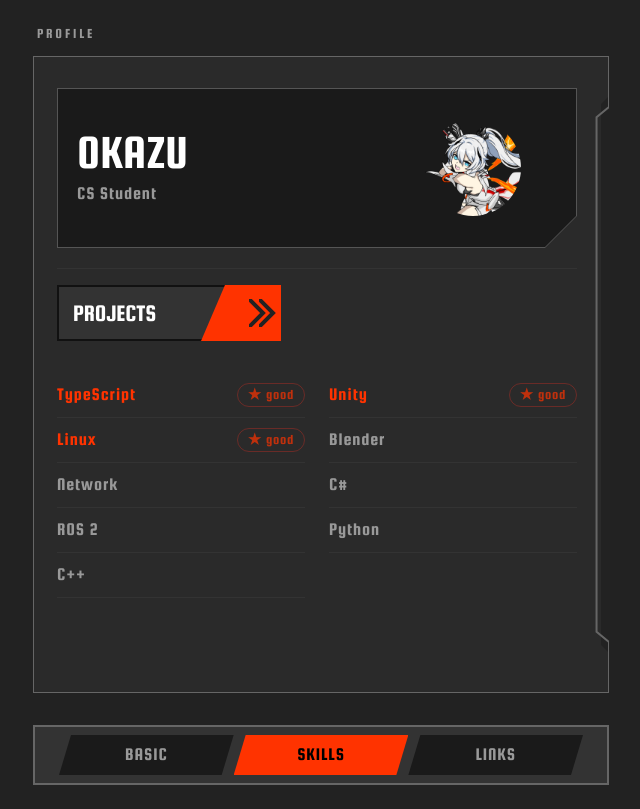
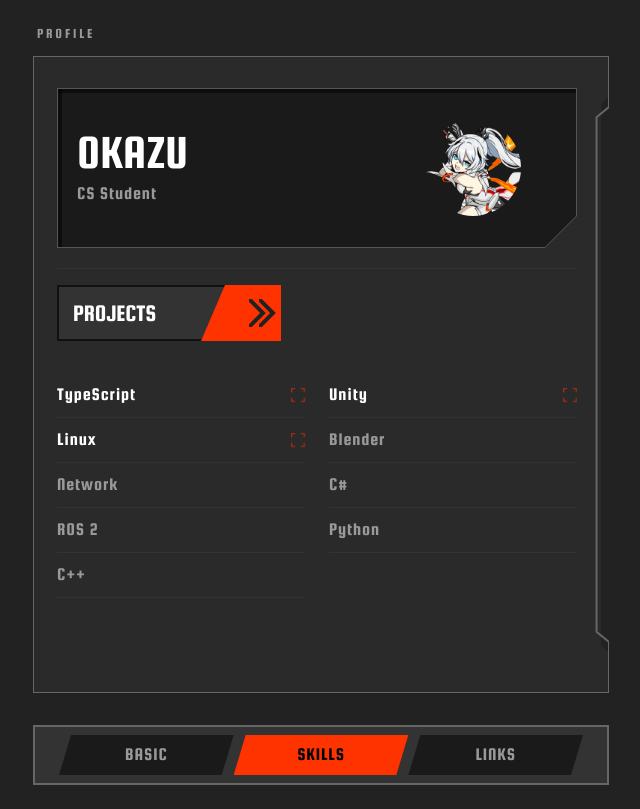
Before and after one commit to OJII3/ojii3.dev, a React (Vite) app: page / in a window 1280 px wide. Both pictures are taken after a click on the button "SKILLS". Shown: the whole page, without its empty margins (607-1247 px from the left). Built offline with nearby package versions, Linux system fonts and the light colour scheme.

Commit message:
feat: refine profile panel UI
- Add inner shadow (top + left) to hero area
- Replace skill "good" badge with FocusRing icon
- Rename good → focused for skills

Co-Authored-By: Claude Opus 4.6 <noreply@anthropic.com>

```diff
--- a/src/components/profile-panel.tsx
+++ b/src/components/profile-panel.tsx
@@ -18,10 +18,10 @@ type ProfilePanelProps = {
   className?: string;
 };
 
-const SKILLS: { name: string; good?: boolean }[] = [
-  { name: "TypeScript", good: true },
-  { name: "Unity", good: true },
-  { name: "Linux", good: true },
+const SKILLS: { name: string; focused?: boolean }[] = [
+  { name: "TypeScript", focused: true },
+  { name: "Unity", focused: true },
+  { name: "Linux", focused: true },
   { name: "Blender" },
   { name: "Network" },
   { name: "C#" },
@@ -29,6 +29,26 @@ const SKILLS: { name: string; good?: boolean }[] = [
   { name: "Python" },
   { name: "C++" },
 ];
+
+function FocusRing({ className }: { className?: string }) {
+  return (
+    <svg
+      viewBox="0 0 12 12"
+      fill="none"
+      aria-hidden="true"
+      className={cn("size-3 lg:size-3.5 animate-focus-ring", className)}
+    >
+      <path d="M0 3.5 L0 0 L3.5 0" stroke="currentColor" strokeWidth="1.5" />
+      <path d="M8.5 0 L12 0 L12 3.5" stroke="currentColor" strokeWidth="1.5" />
+      <path d="M0 8.5 L0 12 L3.5 12" stroke="currentColor" strokeWidth="1.5" />
+      <path
+        d="M8.5 12 L12 12 L12 8.5"
+        stroke="currentColor"
+        strokeWidth="1.5"
+      />
+    </svg>
+  );
+}
 
 function BasicTab() {
   return (
@@ -66,15 +86,11 @@ function SkillsTab() {
           className="flex items-center justify-between py-1.5 lg:py-2 border-b border-line-subtle"
         >
           <span
-            className={`text-sm lg:text-lg tracking-wider ${s.good ? "text-brand" : "text-content-muted"}`}
+            className={`text-sm lg:text-lg tracking-wider ${s.focused ? "text-content-primary" : "text-content-muted"}`}
           >
             {s.name}
           </span>
-          {s.good && (
-            <span className="text-2xs lg:text-sm tracking-wider text-brand/70 font-squada border border-line-brand rounded-full px-1.5 lg:px-2.5 py-0.5 lg:py-1 leading-none">
-              ★ good
-            </span>
-          )}
+          {s.focused && <FocusRing className="text-brand" />}
         </div>
       ))}
     </div>
@@ -116,6 +132,10 @@ export function ProfilePanel({ className }: ProfilePanelProps) {
               <div className="absolute inset-0 bg-line-emphasis" />
               {/* Background layer */}
               <div className="absolute inset-px bg-surface-sunken clip-profile-hero-inner" />
+              {/* Inner shadow - top */}
+              <div className="absolute top-px left-px right-px h-1 bg-black/50 z-[5]" />
+              {/* Inner shadow - left */}
+              <div className="absolute top-px left-px bottom-px w-1 bg-black/50 z-[5]" />
               {/* Content */}
               <div className="relative z-10 flex items-center justify-between h-full">
                 <div className="pl-5">
--- a/src/styles.css
+++ b/src/styles.css
@@ -1,7 +1,20 @@
 @import url("https://fonts.googleapis.com/css2?family=Squada+One&display=swap");
 @import "tailwindcss";
 
+@keyframes focus-ring {
+  0%,
+  100% {
+    opacity: 1;
+    transform: scale(1);
+  }
+  50% {
+    opacity: 0.5;
+    transform: scale(0.85);
+  }
+}
+
 @theme {
+  --animate-focus-ring: focus-ring 2.4s ease-in-out infinite;
   --font-squada: "Squada One", sans-serif;
 
   /* Surfaces */
```
